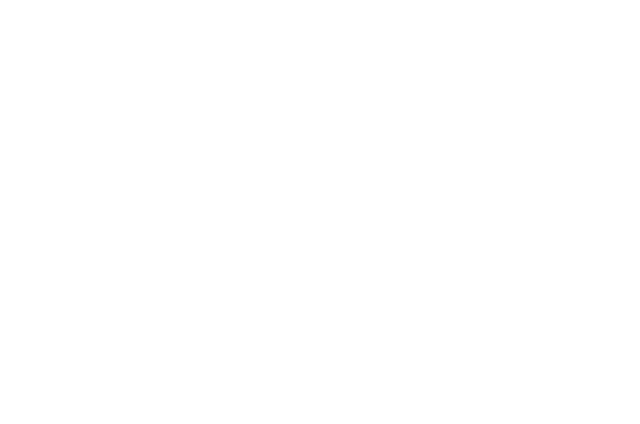
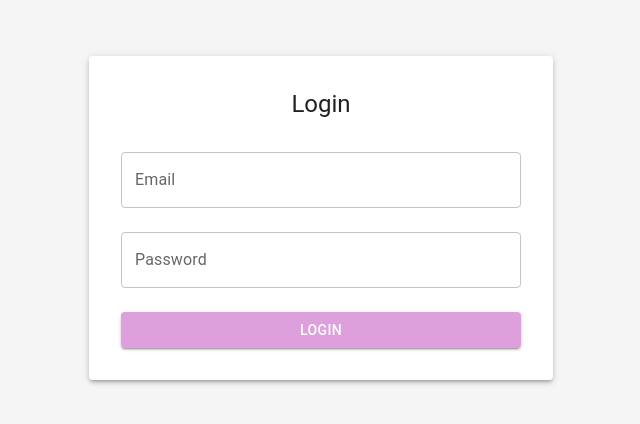
Before and after one commit to HanzDaoang/vthacks, a React (Vite) app in the folder daddys-home/: page /login in a window 1280 px wide. Before the commit this address had no page. Shown: the part 182-606 px from the top of the page, without its empty margins (319-959 px from the left). Built offline with nearby package versions, Linux system fonts and the light colour scheme.

Commit message:
Added Login.jsx in .Pages

```diff
--- a/daddys-home/src/App.jsx
+++ b/daddys-home/src/App.jsx
@@ -2,6 +2,8 @@
 import { BrowserRouter as Router, Route, Routes } from "react-router-dom";
 import Home from "./Pages/Home";
 import Homes from "./Pages/Homes";
+import Login from './Pages/Login'
+
 
 function App() {
   return (
@@ -10,6 +12,7 @@
         <Routes>
           <Route path="/" element={<Home />} />
           <Route path="/homes" element={<Homes />} />
+          <Route path="/login" element={<Login />} />
         </Routes>
       </Router>
     </Box>
--- a/daddys-home/src/Pages/Homes.jsx
+++ b/daddys-home/src/Pages/Homes.jsx
@@ -1,4 +1,5 @@
 import { Box } from "@mui/material";
+
 import Title from "../Components/Homes/Title";
 
 const Homes = () => {
--- /dev/null
+++ b/daddys-home/src/Pages/Login.jsx
@@ -0,0 +1,72 @@
+import React, { useState } from 'react';
+import { Box, Button, TextField, Typography, Paper } from '@mui/material';
+/*
+Box is used to center the login form on the page.
+Paper gives the form a card-like appearance with elevation.
+TextField is used for the email and password input fields.
+Button is used for the login button.
+Typography is used for text styling.
+
+React's useState is used to manage the state of the email and password fields.
+The handleLogin function logs the entered email and password (this is where you'd implement actual login functionality).
+
+*/
+
+
+const Login = () => {
+  const [email, setEmail] = useState('');
+  const [password, setPassword] = useState('');
+
+  const handleLogin = (event) => {
+    event.preventDefault();
+    // Implement login logic
+    console.log('Email:', email, 'Password:', password);
+  };
+
+  return (
+    <Box
+      sx={{
+        display: 'flex',
+        justifyContent: 'center',
+        alignItems: 'center',
+        height: '100vh',
+        backgroundColor: '#f5f5f5'
+      }}
+    >
+      <Paper elevation={3} sx={{ padding: '2rem', width: '400px' }}>
+        <Typography variant="h5" component="h1" sx={{ textAlign: 'center', mb: 2 }}>
+          Login
+        </Typography>
+        <form onSubmit={handleLogin}>
+          <TextField
+            fullWidth
+            label="Email"
+            variant="outlined"
+            margin="normal"
+            value={email}
+            onChange={(e) => setEmail(e.target.value)}
+          />
+          <TextField
+            fullWidth
+            label="Password"
+            type="password"
+            variant="outlined"
+            margin="normal"
+            value={password}
+            onChange={(e) => setPassword(e.target.value)}
+          />
+          <Button
+            type="submit"
+            fullWidth
+            variant="contained"
+            sx={{ mt: 2, backgroundColor: '#DDA0DD' }}
+          >
+            Login
+          </Button>
+        </form>
+      </Paper>
+    </Box>
+  );
+};
+
+export default Login;
```
